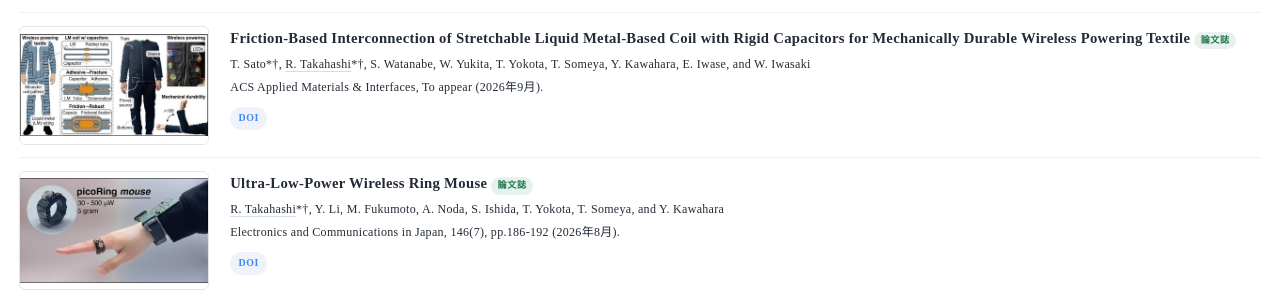
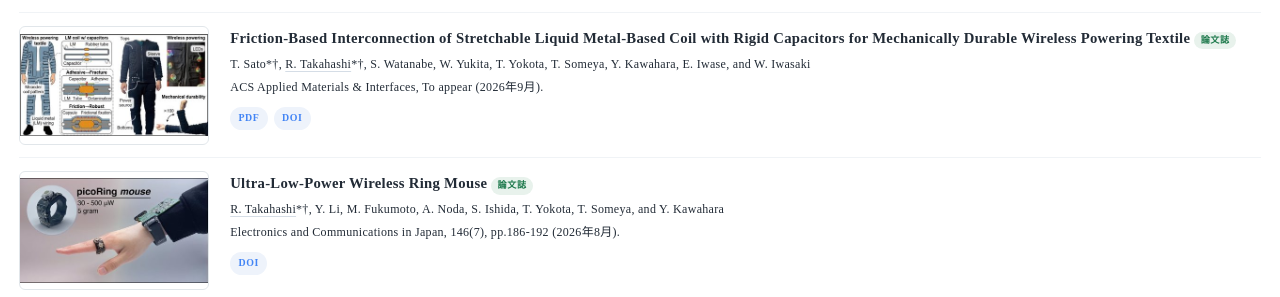
Before and after one commit to takahashiryo/takahashiryo.github.io, a Jekyll site: the page built from _pages/ja.html, in a window 1280 px wide and 900 px high, scrolled down 2306 px. Shown: the part 148-445 px from the top of the window. Built offline with Jekyll 4.4.1, drawn with Linux system fonts in a browser that asks for light colours.

Commit message:
ACS AMI 論文（Friction-Based Interconnection）の PDF を追加し、PDF ピルを出せるようにする
- paper/acs_lm_textile.pdf を追加
- _data/pdf.yml（タイトル→PDF パス）を新設。pub_entry.html はここにある論文にだけ「PDF」ピルを DOI の前に出す

Co-Authored-By: Claude Fable 5.1 <noreply@anthropic.com>

```diff
--- /dev/null
+++ b/_data/pdf.yml
@@ -0,0 +1,4 @@
+# 論文タイトル（publications.csv の title と一字一句一致）→ PDF のパス。
+# PDF は paper/ に短い英語名で置く（例: paper/acs_lm_textile.pdf）。
+# pub_entry.html がここにある論文にだけ「PDF」ピルを出す。
+"Friction-Based Interconnection of Stretchable Liquid Metal-Based Coil with Rigid Capacitors for Mechanically Durable Wireless Powering Textile": "/paper/acs_lm_textile.pdf"
--- a/_includes/pub_entry.html
+++ b/_includes/pub_entry.html
@@ -58,6 +58,8 @@
   {%- assign doi = site.data.doi[p.title] | default: "" -%}
 {%- endif -%}
 {%- assign arx = site.data.arxiv[p.title] -%}
+{%- comment %} 手元で公開する PDF は _data/pdf.yml（タイトル→パス）で持つ {% endcomment -%}
+{%- assign pdf = site.data.pdf[p.title] -%}
 
 {%- comment %} 写真はトップの一覧だけ（thumb=true のとき）。バッジとは別のフラグにしている {% endcomment -%}
 {%- comment %} Liquid では空文字も真になるので、初期値は false にする {% endcomment -%}
@@ -101,8 +103,9 @@
     </div>
     {%- endif -%}
     {%- if p.award != "" %}<div class="entry-award">{{ p.award | escape }}</div>{% endif -%}
-    {%- if doi != "" or arx -%}
+    {%- if doi != "" or arx or pdf -%}
     <div class="entry-links">
+      {%- if pdf %}<a class="pill" href="{{ pdf | relative_url }}" target="_blank" rel="noopener">PDF</a>{% endif -%}
       {%- if doi != "" %}<a class="pill" href="https://doi.org/{{ doi }}" target="_blank" rel="noopener">DOI</a>{% endif -%}
       {%- if arx %}<a class="pill" href="{{ arx }}" target="_blank" rel="noopener">arXiv</a>{% endif -%}
     </div>
```
Also changed, not shown: 1 other file.
